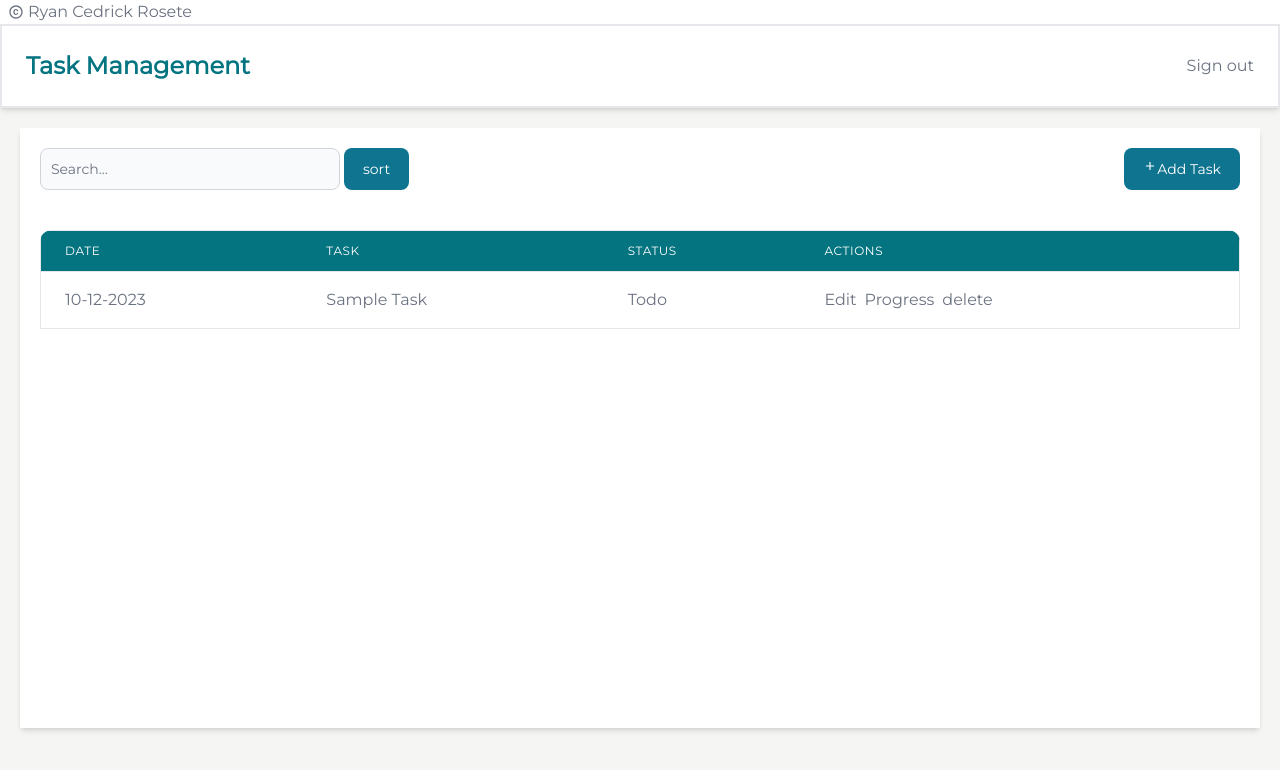
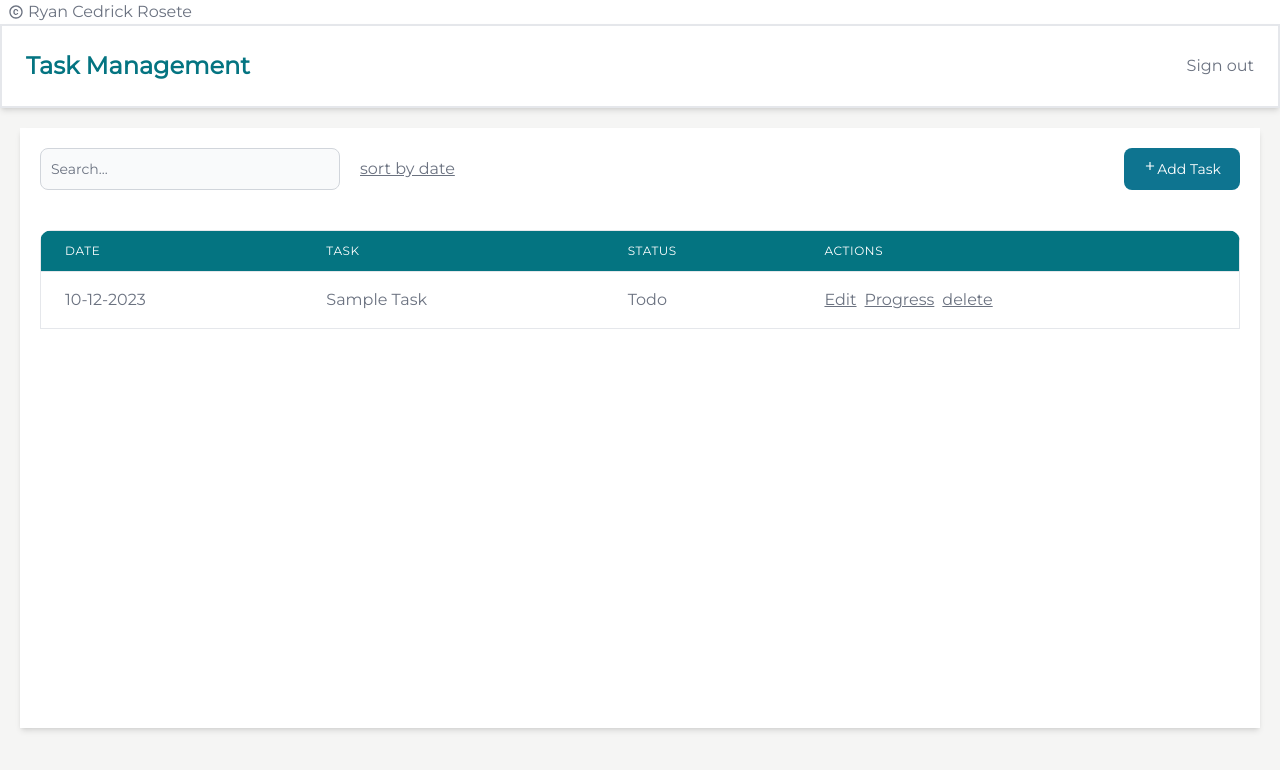
Before and after one commit to rrosete/task-management-system, a Next.js app: page /task in a window 1280 px wide. Shown: the top 770 px of the page. Built offline with nearby package versions, Linux system fonts and the light colour scheme.

Commit message:
add: sorting

```diff
--- a/src/pages/task/index.tsx
+++ b/src/pages/task/index.tsx
@@ -25,6 +25,7 @@ const Task: NextPage = () => {
   const [addModal, setAddModal] = useState(false);
   const [editModal, setEditModal] = useState(false);
   const [taskId, setTaskId] = useState<number | null>(null);
+  const [sorting, setSortning] = useState<boolean>(false);
 
   const [filteredItems, setFilteredItems] = useState<IData[]>([]);
 
@@ -92,6 +93,22 @@ const Task: NextPage = () => {
     setIdIncrement(idIncrement + 1);
   };
 
+  const handleSortByDate = () => {
+    const sorted = [...tasks].sort((a, b) => {
+      const dateA = new Date(a.createdAt);
+      const dateB = new Date(b.createdAt);
+
+      return sorting
+        ? dateA.getTime() - dateB.getTime() // Ascending order
+        : dateB.getTime() - dateA.getTime(); // Descending order
+    });
+    setFilteredItems(sorted);
+  };
+
+  useEffect(() => {
+    handleSortByDate();
+  }, [sorting]);
+
   const renderData = filteredItems.map((item) => {
     let status = "";
 
@@ -111,6 +128,7 @@ const Task: NextPage = () => {
       actions: (
         <div className="flex flex-row gap-2">
           <button
+            className="underline hover:text-teal-600"
             onClick={() => {
               setEditModal(true);
               handleEdit(item.id);
@@ -119,10 +137,19 @@ const Task: NextPage = () => {
           >
             Edit
           </button>
-          <button onClick={() => handleStatus(item.id, item.status)}>
+          <button
+            className="underline hover:text-teal-600 disabled:opacity-40 disabled:hover:text-gray-400"
+            onClick={() => handleStatus(item.id, item.status)}
+            disabled={status === "Completed" ? true : false}
+          >
             {status}
           </button>
-          <button onClick={() => handleDelete(item.id)}>delete</button>
+          <button
+            className="underline hover:text-teal-600"
+            onClick={() => handleDelete(item.id)}
+          >
+            delete
+          </button>
         </div>
       ),
     };
@@ -132,7 +159,7 @@ const Task: NextPage = () => {
     <Layout>
       <div className="flex-col mb-24 w-full">
         <div className="flex flex-row justify-between mb-10">
-          <div className="flex flex-row gap-1 w-2/4">
+          <div className="flex flex-row gap-5 w-2/4 items-center">
             <TextInput
               placeholder="Search..."
               value={searchTerm}
@@ -140,9 +167,14 @@ const Task: NextPage = () => {
               name="search"
               className="w-1/2"
             />
-            <div className="">
-              <Button onClick={() => {}}>sort</Button>
-            </div>
+            <a
+              className="cursor-pointer underline"
+              onClick={() => {
+                setSortning(!sorting);
+              }}
+            >
+              sort by date
+            </a>
           </div>
           <div className="flex flex-row gap-3">
             <Button
```
